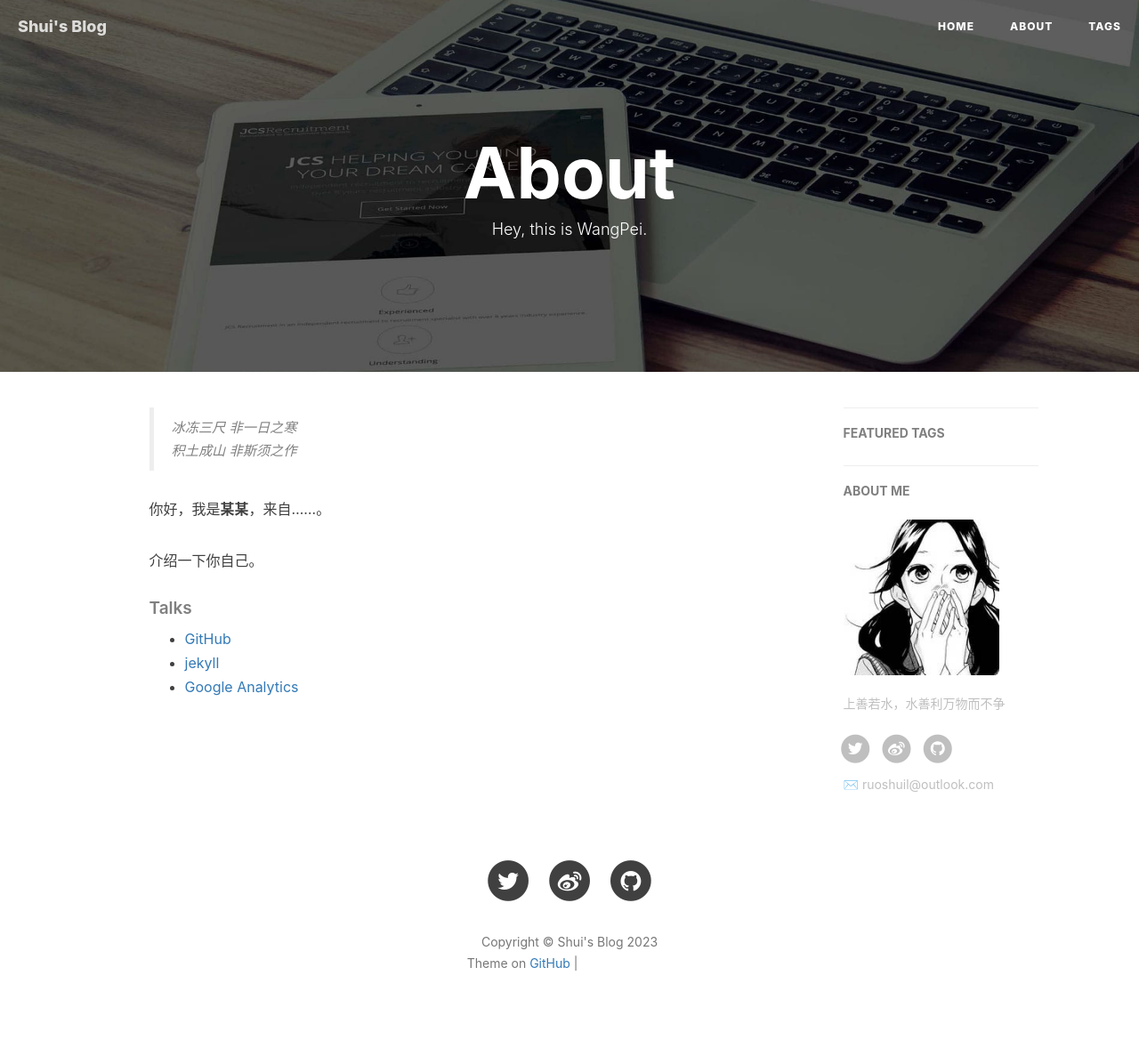
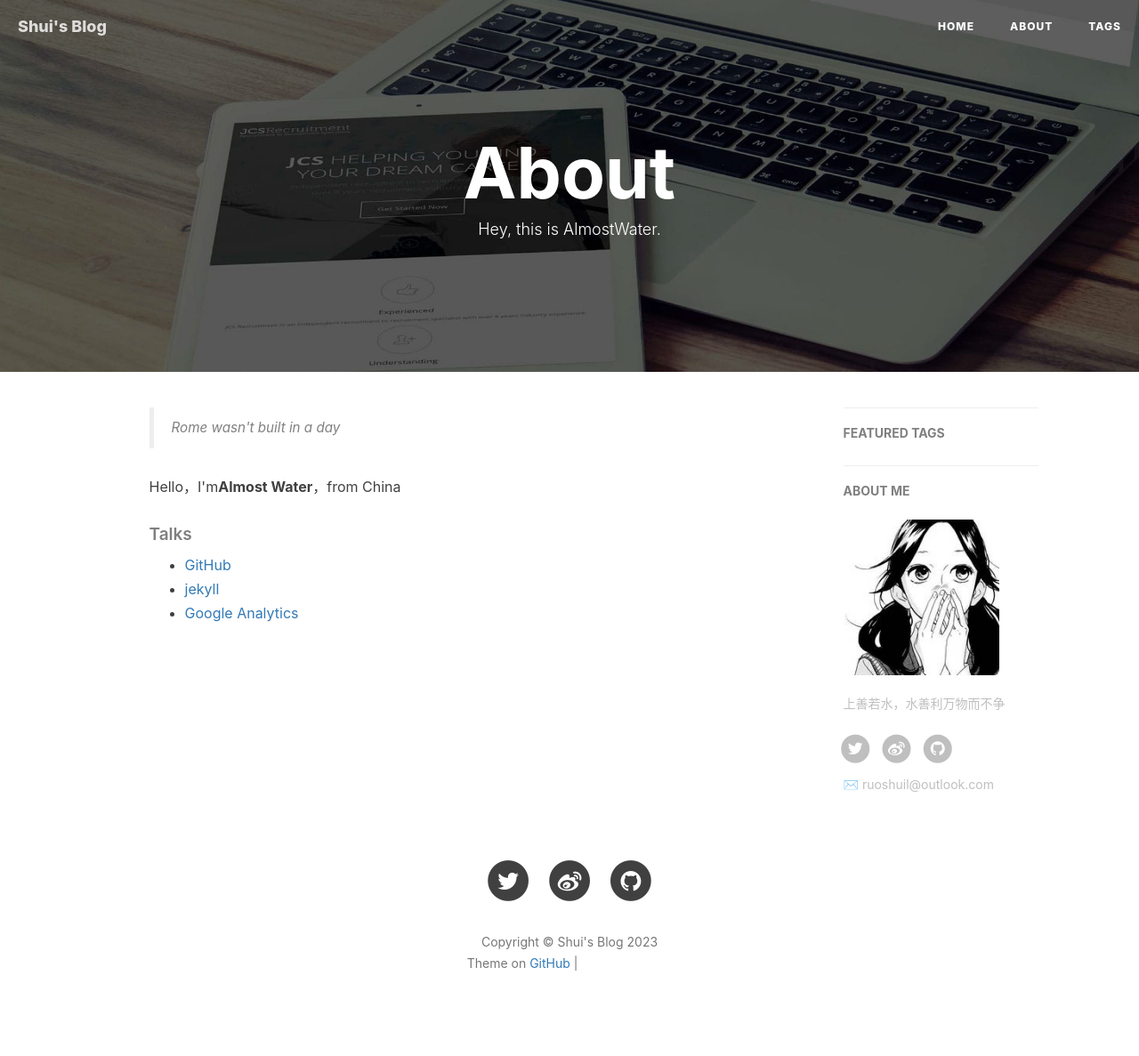
Before and after one commit to D2-O/d2-o.github.io, a Jekyll site: the page built from about.html, in a window 1280 px wide. Shown: the whole page at 89% size. Built offline with Jekyll 4.4.1, drawn with Linux system fonts in a browser that asks for light colours; nearby versions of some CDN libraries; comment, search, counter and statistics services are not loaded; grey boxes are pictures that could not be loaded.

Commit message:
Update about.html

```diff
--- a/about.html
+++ b/about.html
@@ -1,7 +1,7 @@
 ---
 layout: page
 title: "About"
-description: "Hey, this is WangPei."
+description: "Hey, this is AlmostWater."
 header-img: "img/post-bg-rwd.jpg"
 ---
 
@@ -15,12 +15,11 @@ header-img: "img/post-bg-rwd.jpg"
 <div class="zh post-container">
 
     <!--copied from markdown -->
-    <blockquote><p>冰冻三尺 非一日之寒<br>
-    积土成山 非斯须之作</p></blockquote>
+    <blockquote><p>Rome wasn't built in a day
+    </p></blockquote>
 
-    <p>你好，我是<strong>某某</strong>，来自……。</p>
+    <p>Hello，I'm<strong>Almost Water</strong>，from China</p>
 
-    <p>介绍一下你自己。</p>
 
 
 
```
